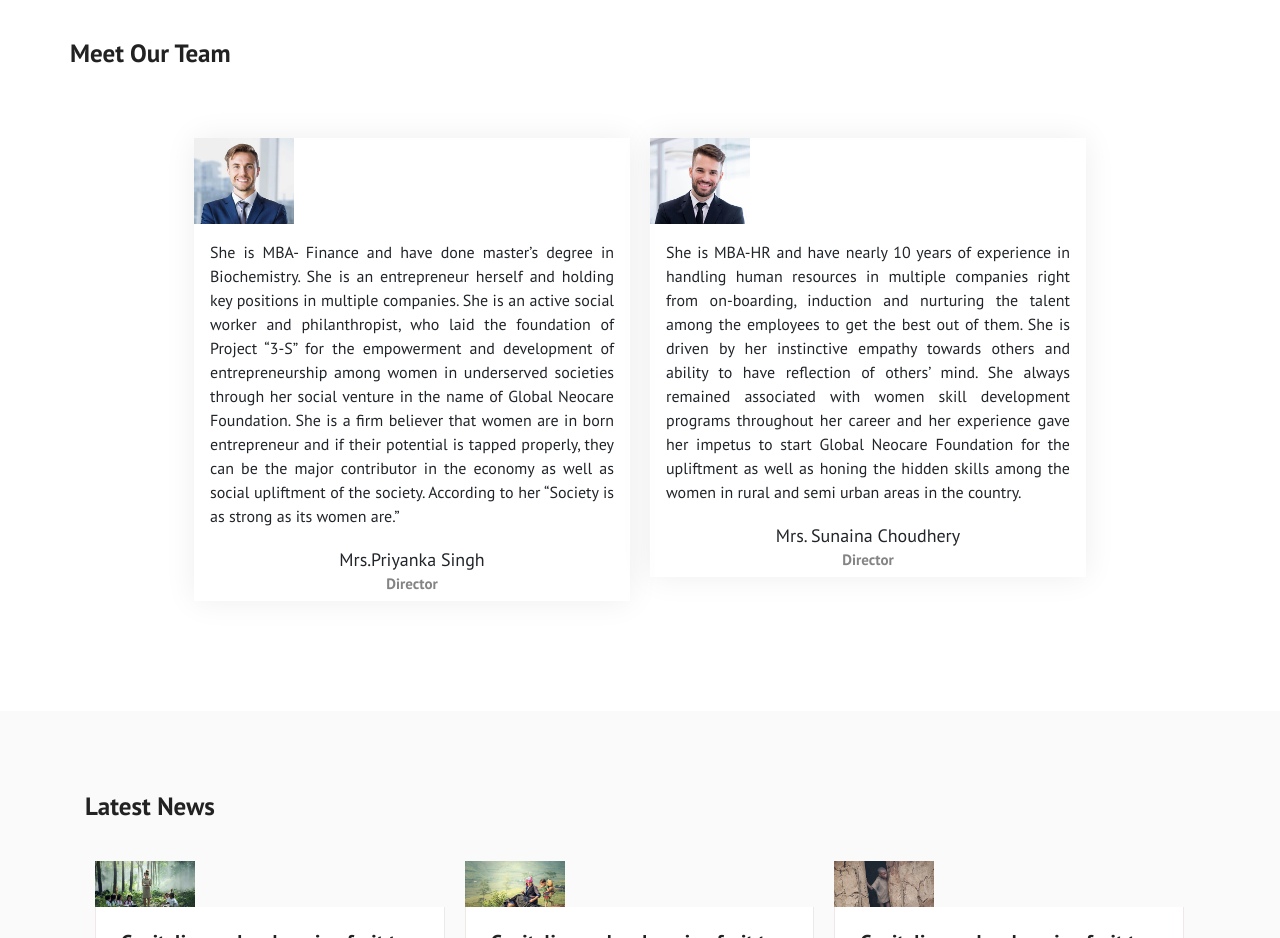
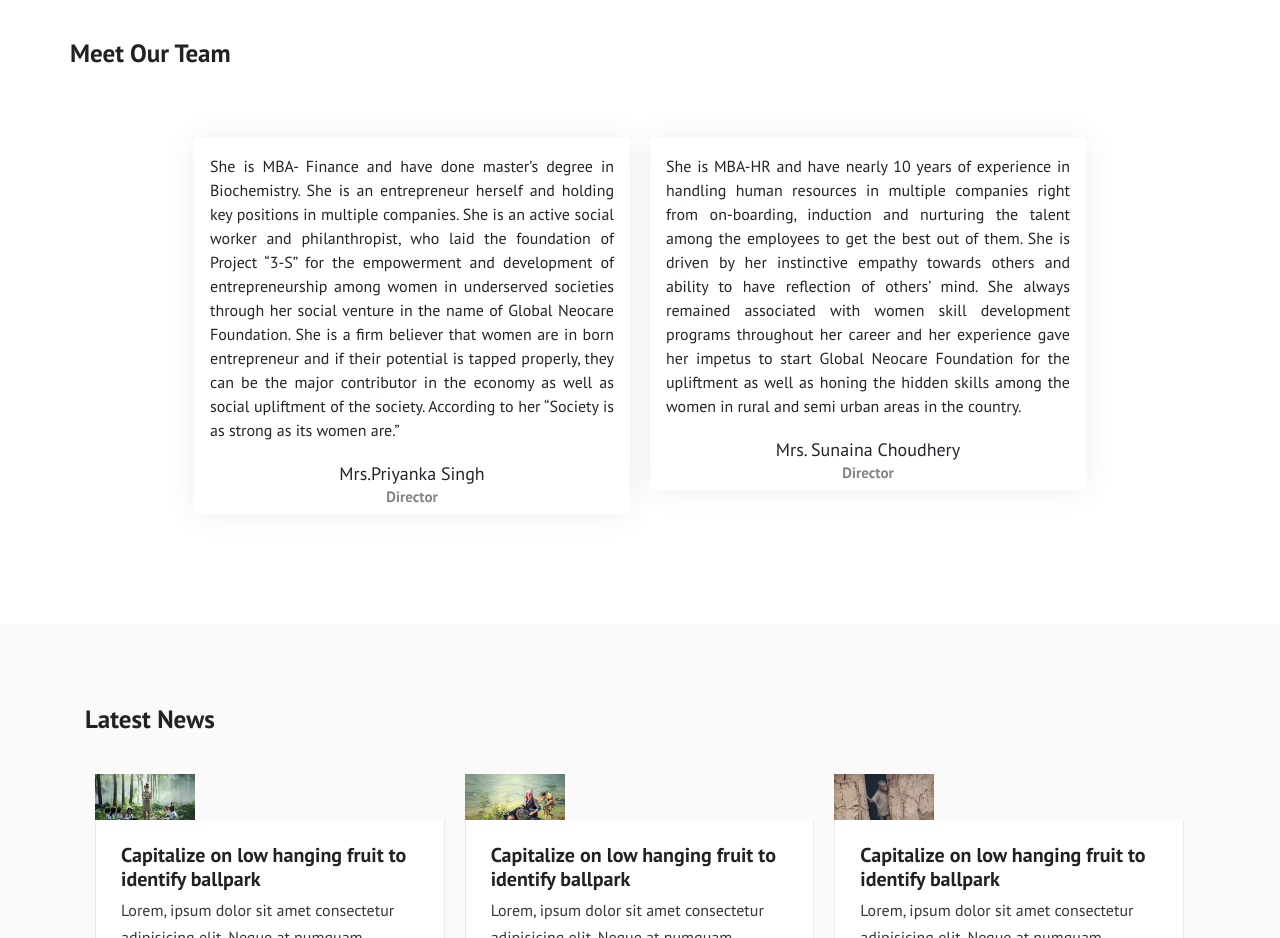
Before and after one commit to ankitbaliyan/neo_care, a plain HTML site: page index.html in a window 1280 px wide. Shown: the part 2140-3078 px from the top of the page. Drawn offline with Linux system fonts and the light colour scheme.

Commit message:
Update index.html

```diff
--- a/index.html
+++ b/index.html
@@ -477,7 +477,7 @@
                     <div class="team-setup">
                         <div class="team-items">
                             <div class="team-user">
-                                <img src="assets/images/team/1.jpg">
+<!--                                 <img src="assets/images/team/1.jpg"> -->
                                 <div>
                                     <p class="text-justify p-3">She is MBA- Finance and have done master’s degree in
                                         Biochemistry.
@@ -510,7 +510,7 @@
                     <div class="team-setup">
                         <div class="team-items">
                             <div class="team-user">
-                                <img src="assets/images/team/2.jpg">
+<!--                                 <img src="assets/images/team/2.jpg"> -->
                                 <div>
                                     <p class="text-justify p-3">She is MBA-HR and have nearly 10 years of experience
                                         in handling human resources in multiple companies right from on-boarding,
```
